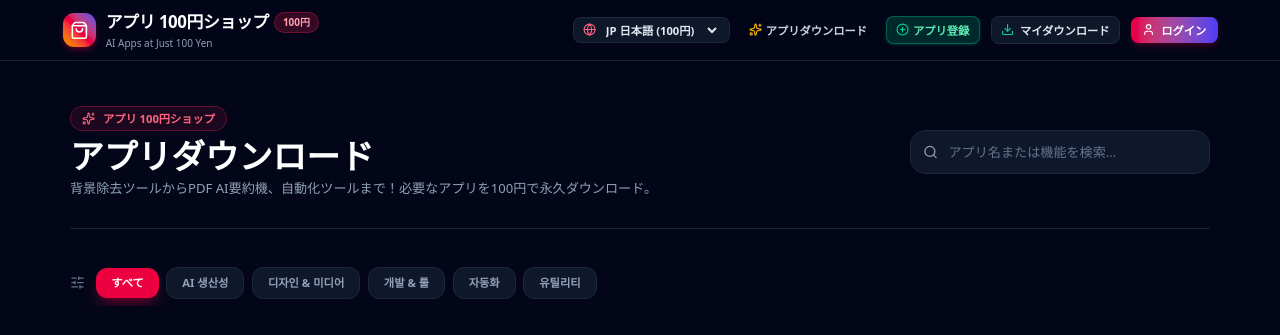
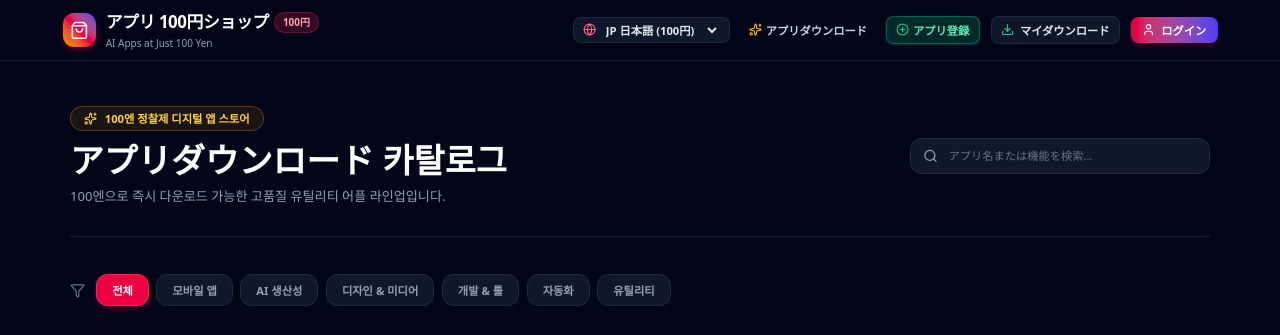
Before and after one commit to pyj-scr/my_blog_project, a Next.js app: page /apps in a window 1280 px wide. Shown: the top 335 px of the page. Built offline with nearby package versions, Linux system fonts and the light colour scheme.

Commit message:
Add localStorage persistence for custom uploaded apps so they persist across tabs and refreshes

```diff
--- a/src/app/apps/page.tsx
+++ b/src/app/apps/page.tsx
@@ -1,6 +1,6 @@
 'use client';
 
-import React, { useState, useMemo } from 'react';
+import React, { useState, useMemo, useEffect } from 'react';
 import { MOCK_APPS } from '@/data/mockApps';
 import { AppCard } from '@/components/AppCard';
 import { AppDetailModal } from '@/components/AppDetailModal';
@@ -11,6 +11,7 @@ import { Search, Sparkles, Filter, SlidersHorizontal } from 'lucide-react';
 
 const CATEGORIES: AppCategory[] = [
   '전체',
+  '모바일 앱',
   'AI 생산성',
   '디자인 & 미디어',
   '개발 & 툴',
@@ -25,15 +26,53 @@ export default function AppsCatalogPage() {
   const [selectedApp, setSelectedApp] = useState<AppItem | null>(null);
   const { t } = useLanguage();
 
-  React.useEffect(() => {
+  // Load custom/uploaded apps from localStorage on client mount
+  useEffect(() => {
+    if (typeof window !== 'undefined') {
+      const savedCustom = localStorage.getItem('app100yen_custom_apps');
+      if (savedCustom) {
+        try {
+          const customApps: AppItem[] = JSON.parse(savedCustom);
+          setAppList([...customApps, ...MOCK_APPS]);
+        } catch (err) {
+          console.error(err);
+        }
+      }
+    }
+  }, []);
+
+  const saveCustomAppsToStorage = (newList: AppItem[]) => {
+    const customOnly = newList.filter((a) => a.id.startsWith('app-custom-'));
+    localStorage.setItem('app100yen_custom_apps', JSON.stringify(customOnly));
+  };
+
+  useEffect(() => {
     const handleAppCreated = (e: any) => {
-      if (e.detail) setAppList((prev) => [e.detail, ...prev]);
+      if (e.detail) {
+        setAppList((prev) => {
+          const updated = [e.detail, ...prev];
+          saveCustomAppsToStorage(updated);
+          return updated;
+        });
+      }
     };
     const handleAppUpdated = (e: any) => {
-      if (e.detail) setAppList((prev) => prev.map((a) => (a.id === e.detail.id ? e.detail : a)));
+      if (e.detail) {
+        setAppList((prev) => {
+          const updated = prev.map((a) => (a.id === e.detail.id ? e.detail : a));
+          saveCustomAppsToStorage(updated);
+          return updated;
+        });
+      }
     };
     const handleAppDeleted = (e: any) => {
-      if (e.detail) setAppList((prev) => prev.filter((a) => a.id !== e.detail));
+      if (e.detail) {
+        setAppList((prev) => {
+          const updated = prev.filter((a) => a.id !== e.detail);
+          saveCustomAppsToStorage(updated);
+          return updated;
+        });
+      }
     };
 
     window.addEventListener('app-created', handleAppCreated);
@@ -66,52 +105,52 @@ export default function AppsCatalogPage() {
       {/* Header Banner */}
       <div className="mb-10 text-center sm:text-left flex flex-col sm:flex-row items-center justify-between gap-6 border-b border-slate-800/80 pb-8">
         <div>
-          <div className="inline-flex items-center gap-2 rounded-full border border-rose-500/30 bg-rose-500/10 px-3 py-1 text-xs font-semibold text-rose-400 mb-2">
+          <div className="inline-flex items-center gap-2 rounded-full border border-amber-500/30 bg-amber-500/10 px-3.5 py-1 text-xs font-bold text-amber-300 mb-3">
             <Sparkles className="h-3.5 w-3.5" />
-            <span>{t.brandTitle}</span>
+            <span>100엔 정찰제 디지털 앱 스토어</span>
           </div>
           <h1 className="text-3xl sm:text-4xl font-black text-white">
-            {t.navApps}
+            {t.navApps} 카탈로그
           </h1>
-          <p className="text-sm text-slate-400 mt-1">
-            {t.heroDesc}
+          <p className="text-sm text-slate-400 mt-2">
+            100엔으로 즉시 다운로드 가능한 고품질 유틸리티 어플 라인업입니다.
           </p>
         </div>
 
-        {/* Search Input */}
+        {/* Search Bar */}
         <div className="relative w-full sm:w-80">
           <Search className="absolute left-3.5 top-1/2 -translate-y-1/2 h-4 w-4 text-slate-400" />
           <input
             type="text"
+            placeholder={t.searchPlaceholder}
             value={searchQuery}
             onChange={(e) => setSearchQuery(e.target.value)}
-            placeholder={t.searchPlaceholder}
-            className="w-full rounded-2xl bg-slate-900 border border-slate-800 pl-10 pr-4 py-3 text-sm text-white placeholder-slate-500 focus:border-rose-500 focus:outline-none transition-colors"
+            className="w-full bg-slate-900 border border-slate-800 rounded-xl pl-10 pr-4 py-2.5 text-xs text-white placeholder-slate-500 focus:border-rose-500 focus:outline-none transition-colors"
           />
         </div>
       </div>
 
-      {/* Category Tabs */}
-      <div className="mb-8 flex items-center gap-2 overflow-x-auto pb-2 scrollbar-none">
-        <SlidersHorizontal className="h-4 w-4 text-slate-500 shrink-0 mr-1" />
-        {CATEGORIES.map((cat) => (
+      {/* Category Filter Pills */}
+      <div className="flex items-center gap-2 overflow-x-auto pb-2 scrollbar-none">
+        <Filter className="h-4 w-4 text-slate-500 shrink-0 mr-1" />
+        {CATEGORIES.map((category) => (
           <button
-            key={cat}
-            onClick={() => setSelectedCategory(cat)}
-            className={`px-4 py-2 text-xs font-bold rounded-xl whitespace-nowrap transition-all ${
-              selectedCategory === cat
-                ? 'bg-rose-600 text-white shadow-lg shadow-rose-600/30'
-                : 'bg-slate-900 text-slate-400 hover:text-white hover:bg-slate-800 border border-slate-800'
+            key={category}
+            onClick={() => setSelectedCategory(category)}
+            className={`px-4 py-2 rounded-xl text-xs font-bold whitespace-nowrap transition-all border ${
+              selectedCategory === category
+                ? 'bg-rose-600 text-white border-rose-500 shadow-md shadow-rose-600/20'
+                : 'bg-slate-900 text-slate-400 border-slate-800 hover:text-white hover:bg-slate-800'
             }`}
           >
-            {cat === '전체' ? t.categoryAll : cat}
+            {category}
           </button>
         ))}
       </div>
 
-      {/* Grid of Apps */}
+      {/* Apps Grid Catalog */}
       {filteredApps.length > 0 ? (
-        <div className="grid grid-cols-1 sm:grid-cols-2 lg:grid-cols-3 gap-6">
+        <div className="grid grid-cols-1 md:grid-cols-2 lg:grid-cols-3 gap-6">
           {filteredApps.map((app) => (
             <AppCard
               key={app.id}
@@ -121,18 +160,10 @@ export default function AppsCatalogPage() {
           ))}
         </div>
       ) : (
-        <div className="py-20 text-center rounded-3xl border border-slate-800/80 bg-slate-900/40">
-          <Filter className="mx-auto h-12 w-12 text-slate-600 mb-3" />
-          <h3 className="text-lg font-bold text-white mb-1">No apps found</h3>
-          <button
-            onClick={() => {
-              setSelectedCategory('전체');
-              setSearchQuery('');
-            }}
-            className="px-4 py-2 text-xs font-semibold text-rose-400 bg-rose-500/10 rounded-xl border border-rose-500/20 mt-2"
-          >
-            Reset Filters
-          </button>
+        <div className="py-20 text-center rounded-3xl border border-slate-800 bg-slate-900/40">
+          <SlidersHorizontal className="mx-auto h-12 w-12 text-slate-600 mb-3" />
+          <h3 className="text-base font-bold text-white mb-1">검색된 어플리케이션이 없습니다</h3>
+          <p className="text-xs text-slate-400">다른 검색어나 카테고리를 선택해 보세요.</p>
         </div>
       )}
 
@@ -141,6 +172,16 @@ export default function AppsCatalogPage() {
         <AppDetailModal
           app={selectedApp}
           onClose={() => setSelectedApp(null)}
+          onAppUpdated={(updated) => {
+            const newList = appList.map((a) => (a.id === updated.id ? updated : a));
+            setAppList(newList);
+            saveCustomAppsToStorage(newList);
+          }}
+          onAppDeleted={(appId) => {
+            const newList = appList.filter((a) => a.id !== appId);
+            setAppList(newList);
+            saveCustomAppsToStorage(newList);
+          }}
         />
       )}
       </main>
--- a/src/app/page.tsx
+++ b/src/app/page.tsx
@@ -1,6 +1,6 @@
 'use client';
 
-import React, { useState } from 'react';
+import React, { useState, useEffect } from 'react';
 import { Navbar } from '@/components/Navbar';
 import { AppCard } from '@/components/AppCard';
 import { AppDetailModal } from '@/components/AppDetailModal';
@@ -17,28 +17,61 @@ export default function Home() {
   const [isUploadModalOpen, setIsUploadModalOpen] = useState(false);
   const { t } = useLanguage();
 
+  // Load custom/uploaded apps from localStorage on client mount
+  useEffect(() => {
+    if (typeof window !== 'undefined') {
+      const savedCustom = localStorage.getItem('app100yen_custom_apps');
+      if (savedCustom) {
+        try {
+          const customApps: AppItem[] = JSON.parse(savedCustom);
+          // Combine custom apps on top of mock apps
+          setAppList([...customApps, ...MOCK_APPS]);
+        } catch (err) {
+          console.error(err);
+        }
+      }
+    }
+  }, []);
+
+  const saveCustomAppsToStorage = (newList: AppItem[]) => {
+    const customOnly = newList.filter((a) => a.id.startsWith('app-custom-'));
+    localStorage.setItem('app100yen_custom_apps', JSON.stringify(customOnly));
+  };
+
   const handleAppCreated = (newApp: AppItem) => {
-    setAppList([newApp, ...appList]);
+    const updated = [newApp, ...appList];
+    setAppList(updated);
+    saveCustomAppsToStorage(updated);
   };
 
   const handleAppUpdated = (updatedApp: AppItem) => {
-    setAppList(appList.map((a) => (a.id === updatedApp.id ? updatedApp : a)));
+    const updated = appList.map((a) => (a.id === updatedApp.id ? updatedApp : a));
+    setAppList(updated);
+    saveCustomAppsToStorage(updated);
   };
 
   const handleAppDeleted = (appId: string) => {
-    setAppList(appList.filter((a) => a.id !== appId));
+    const updated = appList.filter((a) => a.id !== appId);
+    setAppList(updated);
+    saveCustomAppsToStorage(updated);
   };
 
-  React.useEffect(() => {
+  useEffect(() => {
+    const onCreated = (e: any) => {
+      if (e.detail) handleAppCreated(e.detail);
+    };
     const onUpdated = (e: any) => {
       if (e.detail) handleAppUpdated(e.detail);
     };
     const onDeleted = (e: any) => {
       if (e.detail) handleAppDeleted(e.detail);
     };
+
+    window.addEventListener('app-created', onCreated);
     window.addEventListener('app-updated', onUpdated);
     window.addEventListener('app-deleted', onDeleted);
     return () => {
+      window.removeEventListener('app-created', onCreated);
       window.removeEventListener('app-updated', onUpdated);
       window.removeEventListener('app-deleted', onDeleted);
     };
```
